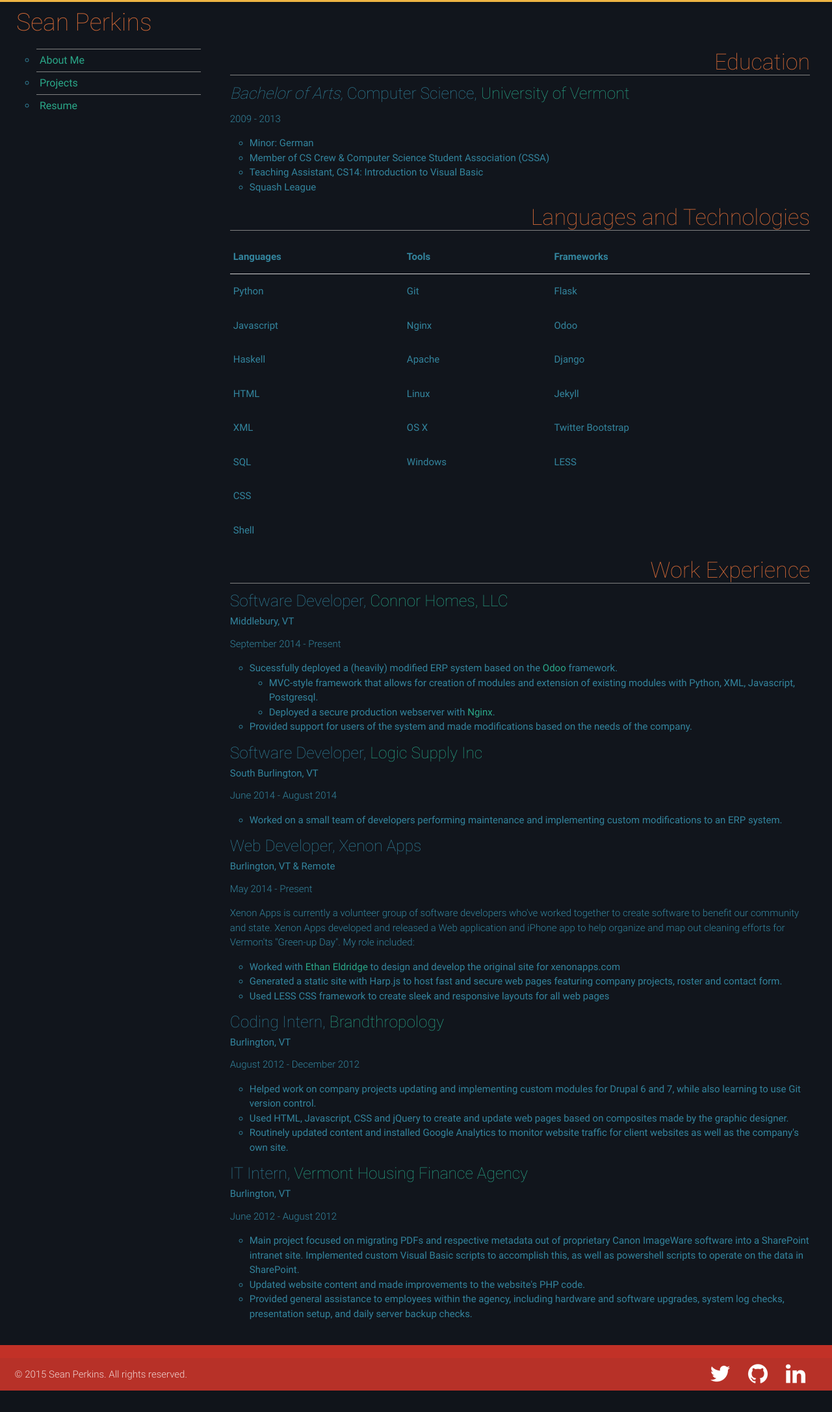
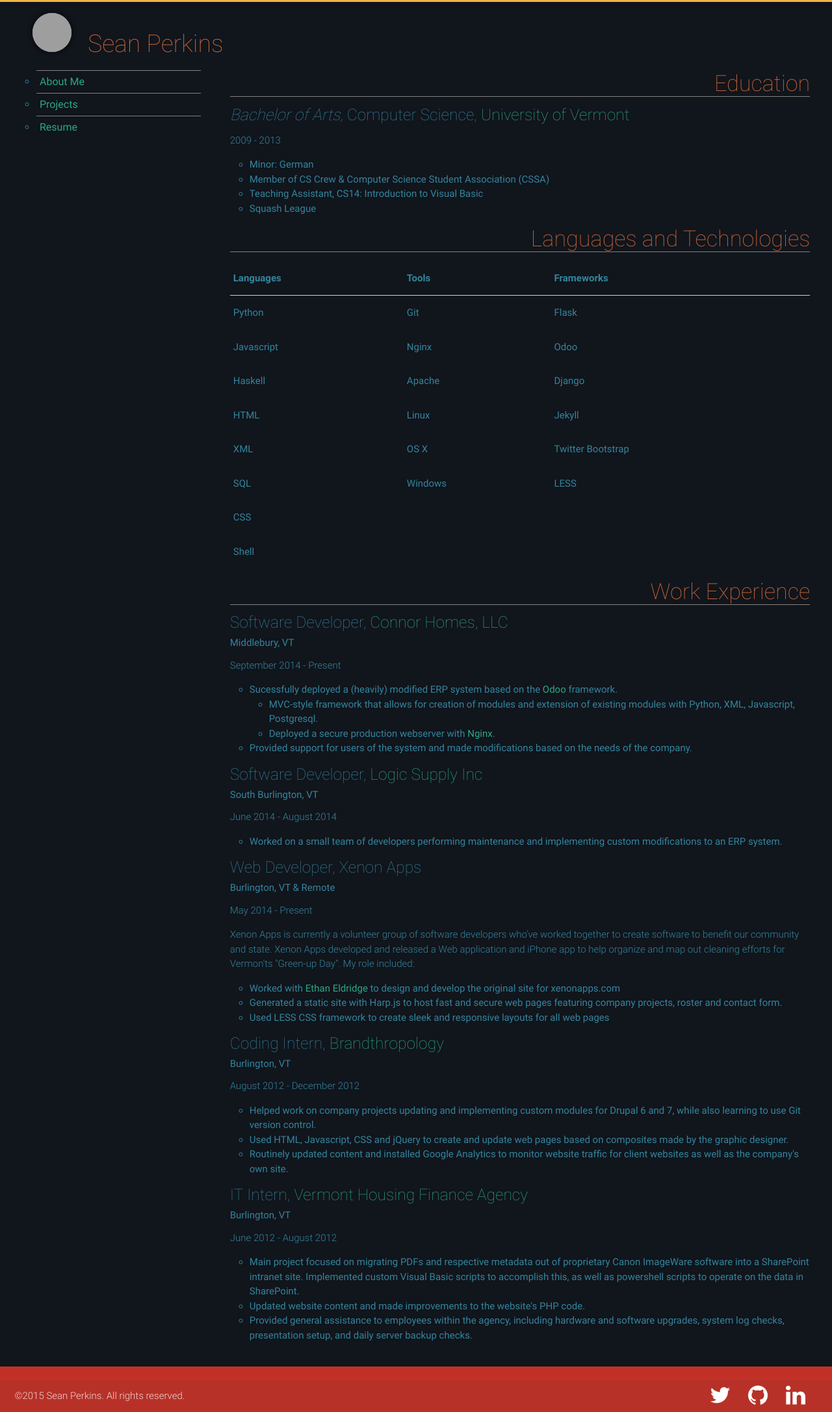
Before and after one commit to scperkins/seancperkins.com, a Flask app: page /resume in a window 1280 px wide. Shown: the whole page at 65% size. Before the commit the page ends 2140 px from the top, so only its background shows below. Run offline with Flask 2, Linux system fonts and the light colour scheme; grey boxes are pictures that could not be loaded.

Commit message:
added picture, some refactoring of html

```diff
--- a/static/css/style.css
+++ b/static/css/style.css
@@ -104,6 +104,19 @@ header {
 	background-color: rgba(78,81,155,0.65);
 }
 
+.circular {
+	margin: 10px 25px 0px;
+	width: 60px;
+	height: 60px;
+	border-radius: 30px;
+	-webkit-border-radius: 30px;
+	-moz-border-radius: 30px;
+	background: url(http://link-to-your/image.jpg) no-repeat;
+	box-shadow: 0 0 8px rgba(0, 0, 0, .8);
+	-webkit-box-shadow: 0 0 8px rgba(0, 0, 0, .8);
+	-moz-box-shadow: 0 0 8px rgba(0, 0, 0, .8);
+}
+
 /*Footer*/
 footer.page-footer {
   	width: 100%;
--- a/templates/home.html
+++ b/templates/home.html
@@ -2,7 +2,7 @@
 
 {% block content %}
 
- <p>A growing software developer who earned his degree in computer science from the <a href="http://uvm.edu">University of Vermont</a> with a minor in German. Loves coding in <a href="http://python.org">Python</a>, creating intuitive and aesthetically pleasing visuals, leveraging new technology and frameworks, particularly of the open source variety. Always trying to learn new languages on the side, contribute to projects and is currently interested in <a href="http://haskell.org">Haskell</a>.</p>
+ <p>A growing software developer who earned his degree in computer science from the <a href="http://uvm.edu" target="_blank">University of Vermont</a> with a minor in German. Loves coding in <a href="http://python.org" target="_blank">Python</a>, creating intuitive and aesthetically pleasing visuals, leveraging new technology and frameworks, particularly of the open source variety. Always trying to learn new languages on the side, contribute to projects and is currently interested in <a href="http://haskell.org" target="_blank">Haskell</a>.</p>
 
  <p>Fond of trivia (Jeopardy!), craft beer, quadcopters, quality headphones, mechanical keyboards and all things geeky.</p>
 {% endblock %}
--- a/templates/layout.html
+++ b/templates/layout.html
@@ -28,7 +28,7 @@
 </header>
 	<main>
 	<div class="row">
-		<h3 class="name-logo">Sean Perkins</h3>
+		<h3 class="name-logo"><span><img class="circular" src="http://www.gravatar.com/avatar/fc19ef3c10009dfcc43ef41e69a20c99.png"></span>Sean Perkins</h3>
 	</div>
 	<div class="row">
 		<div class="col s12 m4 l3">
@@ -53,10 +53,10 @@
 	<footer class="page-footer">
         <div class="footer-copyright">
             <div class="container">
-                © 2015 Sean Perkins. All rights reserved.
-                <a class="right" href="http://www.linkedin.com/pub/sean-perkins/49/385/b5b/"><img src="{{ url_for('static', filename='img/linkedin-48.png')}}"></a>
-                <a class="right" href="https://github.com/scperkins"><img src="{{ url_for('static', filename='img/github-48.png')}}"></a>
-                <a class="right" href="https://twitter.com/syntacticsugar_"><img src="{{ url_for('static', filename='img/twitter-48.png')}}"></a>
+                &copy;2015 Sean Perkins. All rights reserved.
+                <a class="right" href="http://www.linkedin.com/pub/sean-perkins/49/385/b5b/" target="_blank"><img src="{{ url_for('static', filename='img/linkedin-48.png')}}"></a>
+                <a class="right" href="https://github.com/scperkins" target="_blank"><img src="{{ url_for('static', filename='img/github-48.png')}}"></a>
+                <a class="right" href="https://twitter.com/syntacticsugar_" target="_blank"><img src="{{ url_for('static', filename='img/twitter-48.png')}}"></a>
             </div>
         </div>
     </footer>
--- a/templates/projects.html
+++ b/templates/projects.html
@@ -6,7 +6,7 @@
 	<a class="dropdown-button btn" data-below-origin="true" href="#!" data-activates="dropdown1">Github Repos</a>
     <ul id="dropdown1" class="dropdown-content">
     {% for repo in repos %}
-        <li><a href="{{ repo['html_url'] }}">{{ repo['name'] }}<span>&nbsp;({{ repo['language'] }})</span></a></li>
+        <li><a href="{{ repo['html_url'] }}" target="_blank">{{ repo['name'] }}<span>&nbsp;({{ repo['language'] }})</span></a></li>
     {% endfor %}
     </ul>
 {% endblock %}
--- a/templates/resume.html
+++ b/templates/resume.html
@@ -2,7 +2,7 @@
 
 {% block content %}
 	<h4 class="resume right-align">Education</h4>
-		<h5><em>Bachelor of Arts, </em>Computer Science, <a href="http://cs.uvm.edu">University of Vermont</a></h5>
+		<h5><em>Bachelor of Arts, </em>Computer Science, <a href="http://cs.uvm.edu" target="_blank">University of Vermont</a></h5>
 		<p>2009 - 2013</p>
 			<ul class="resume">
 				<li>Minor: German</li>
@@ -32,18 +32,18 @@
 			</tbody>
 		</table>
 	<h4 class="resume right-align">Work Experience</h4>
-		<h5>Software Developer, <a href="http://connorbuilding.com">Connor Homes, LLC</a></h5>
+		<h5>Software Developer, <a href="http://connorbuilding.com" target="_blank">Connor Homes, LLC</a></h5>
 		<h6>Middlebury, VT</h6>
 		<p>September 2014 - Present</p>
 		<ul class="resume">
-			<li>Sucessfully deployed a (heavily) modified ERP system based on the <a href="https://www.odoo.com">Odoo</a> framework.</li>
+			<li>Sucessfully deployed a (heavily) modified ERP system based on the <a href="https://www.odoo.com" target="_blank">Odoo</a> framework.</li>
 				<ul>
 					<li>MVC-style framework that allows for creation of modules and extension of existing modules with Python, XML, Javascript, Postgresql.</li>
-					<li>Deployed a secure production webserver with <a href="http://nginx.org">Nginx</a>.</li>
+					<li>Deployed a secure production webserver with <a href="http://nginx.org" target="_blank">Nginx</a>.</li>
 				</ul>
 			<li>Provided support for users of the system and made modifications based on the needs of the company.</li>
 		</ul>
-		<h5>Software Developer, <a href="http://logicsupply.com">Logic Supply Inc</a></h5>
+		<h5>Software Developer, <a href="http://logicsupply.com" target="_blank">Logic Supply Inc</a></h5>
 		<h6>South Burlington, VT</h6>
 		<p>June 2014 - August 2014</p>
 			<ul class="resume">
@@ -54,11 +54,11 @@
 		<p>May 2014 - Present</p>
 		<p>Xenon Apps is currently a volunteer group of software developers who've worked together to create software to benefit our community and state. Xenon Apps developed and released a Web application and iPhone app to help organize and map out cleaning efforts for Vermon'ts "Green-up Day". My role included:</p>
 			<ul class="resume">
-				<li>Worked with <a href="http://ethanjoachimeldridge.info">Ethan Eldridge</a> to design and develop the original site for xenonapps.com</li>
+				<li>Worked with <a href="http://ethanjoachimeldridge.info" target="_blank">Ethan Eldridge</a> to design and develop the original site for xenonapps.com</li>
 				<li>Generated a static site with Harp.js to host fast and secure web pages featuring company projects, roster and contact form.</li>
 				<li>Used LESS CSS framework to create sleek and responsive layouts for all web pages</li>
 			</ul>
-		<h5>Coding Intern, <a href="http://brandthropology.com">Brandthropology</a></h5>
+		<h5>Coding Intern, <a href="http://brandthropology.com" target="_blank">Brandthropology</a></h5>
 		<h6>Burlington, VT</h6>
 		<p>August 2012 - December 2012</p>
 		<ul class="resume">
@@ -67,9 +67,9 @@
 			<li>Used HTML, Javascript, CSS and jQuery to create and update web pages based
 			on composites made by the graphic designer.</li>
 			<li>Routinely updated content and installed Google Analytics to monitor website
-			traffic for client websites as well as the company&apos;s own site.</li>
+			traffic for client websites as well as the company's own site.</li>
 		</ul>
-		<h5>IT Intern, <a href="http://vhfa.org">Vermont Housing Finance Agency</a></h5>
+		<h5>IT Intern, <a href="http://vhfa.org" target="_blank">Vermont Housing Finance Agency</a></h5>
 		<h6>Burlington, VT</h6>
 		<p>June 2012 - August 2012</p>
 		<ul class="resume">
@@ -77,7 +77,7 @@
 				ImageWare software into a SharePoint intranet site. Implemented
 			custom Visual Basic scripts to accomplish this, as well as powershell scripts to
 			operate on the data in SharePoint.</li>
-			<li>Updated website content and made improvements to the website&apos;s PHP code.</li>
+			<li>Updated website content and made improvements to the website's PHP code.</li>
 			<li>Provided general assistance to employees within the agency, including hardware
 			and software upgrades, system log checks, presentation setup, and daily server
 			backup checks.</li>
```
